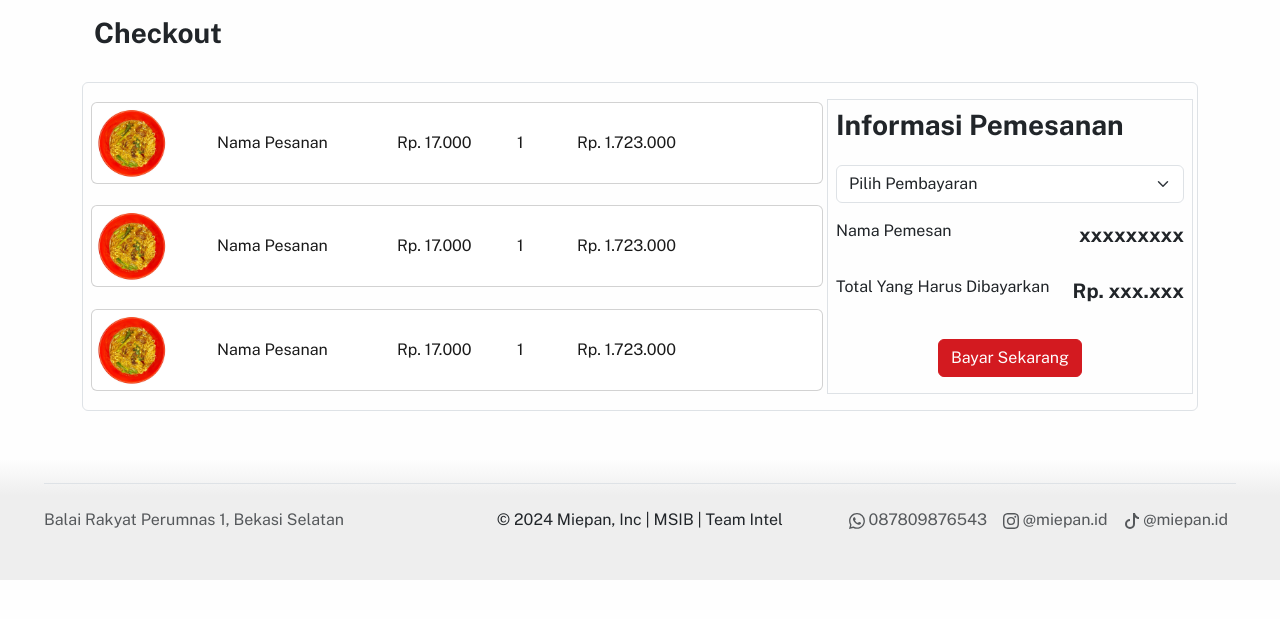
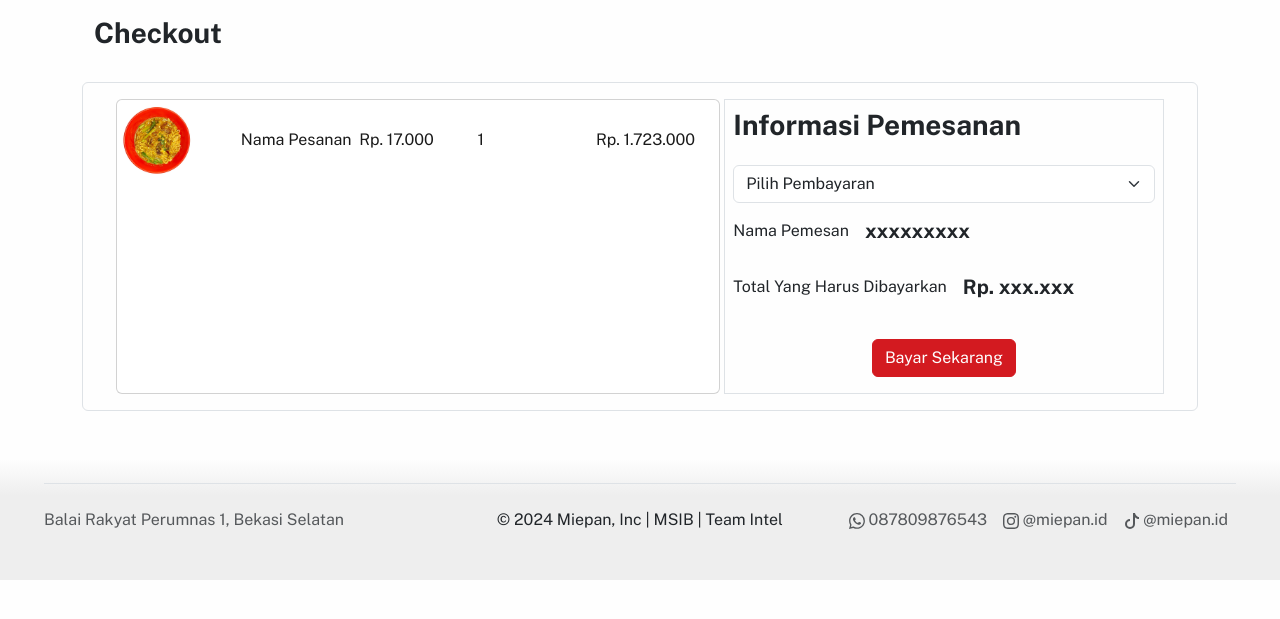
Before and after one commit to ajiangriawan/Miepan, a Flask app: page /checkout in a window 1280 px wide. Shown: the part 80-699 px from the top of the page. Run offline with Flask 3, Linux system fonts and the light colour scheme.

Commit message:
FE Css-01

```diff
--- a/static/assets/css/style.css
+++ b/static/assets/css/style.css
@@ -255,6 +255,18 @@ section {
   cursor: pointer;
 }
 
+#profil {
+  width: 50%;
+}
+
+#checkout-menu {
+  width: 55%;
+}
+
+#checkout-total {
+  width: 40%;
+}
+
 footer {
   padding: 0 44px 0 44px;
   width: 100%;
@@ -289,4 +301,12 @@ footer {
   #container-card {
     justify-content: center;
   }
+
+  #profil {
+    width: 90%;
+  }
+
+  #checkout-total, #checkout-menu{
+    width: 100%;
+  }
 }
--- a/templates/checkout.html
+++ b/templates/checkout.html
@@ -12,47 +12,23 @@ Dashboard
         <h3>Checkout</h3>
         <br>
     </div>
-    <div class="text-center border p-2 rounded d-flex flex-row gap-1">
-        <div class="col-8 text-start mt-2 mb-2 d-flex flex-wrap grid gap-3" id="container-card">
+    <div class="text-center border p-2 rounded d-flex flex-wrap flex-row gap-1 justify-content-center" id="checkout-menu" style="width: 100%;">
+        <div class="text-start mt-2 mb-2 d-flex flex-wrap grid gap-3" id="checkout-menu">
             <div class="card" style="width: 100%;">
                 <a href="/detail_menu" class="g-0 align-items-center d-flex flex-wrap text-start" id="card-keranjang">
-                    <div class="col-2">
+                    <div class="col">
                         <img src="../static/assets/img/k.jpg" class="img-fluid rounded-start" alt="..."
                             style="max-width: 70px;">
                     </div>
-                    <div class="col-3 d-flex flex-wrap">Nama Pesanan</div>
-                    <div class="col-2 d-flex flex-wrap">Rp. 17.000</div>
-                    <div class="col-1 d-flex flex-wrap align-items-center">1</div>
-                    <div class="col-2 d-flex flex-wrap">Rp. 1.723.000</div>
-                </a>
-            </div>
-            <div class="card" style="width: 100%;">
-                <a href="/detail_menu" class="g-0 align-items-center d-flex flex-wrap text-start" id="card-keranjang">
-                    <div class="col-2">
-                        <img src="../static/assets/img/k.jpg" class="img-fluid rounded-start" alt="..."
-                            style="max-width: 70px;">
-                    </div>
-                    <div class="col-3 d-flex flex-wrap">Nama Pesanan</div>
-                    <div class="col-2 d-flex flex-wrap">Rp. 17.000</div>
-                    <div class="col-1 d-flex flex-wrap align-items-center">1</div>
-                    <div class="col-2 d-flex flex-wrap">Rp. 1.723.000</div>
-                </a>
-            </div>
-            <div class="card" style="width: 100%;">
-                <a href="/detail_menu" class="g-0 align-items-center d-flex flex-wrap text-start" id="card-keranjang">
-                    <div class="col-2">
-                        <img src="../static/assets/img/k.jpg" class="img-fluid rounded-start" alt="..."
-                            style="max-width: 70px;">
-                    </div>
-                    <div class="col-3 d-flex flex-wrap">Nama Pesanan</div>
-                    <div class="col-2 d-flex flex-wrap">Rp. 17.000</div>
-                    <div class="col-1 d-flex flex-wrap align-items-center">1</div>
-                    <div class="col-2 d-flex flex-wrap">Rp. 1.723.000</div>
+                    <div class="col d-flex flex-wrap">Nama Pesanan</div>
+                    <div class="col d-flex flex-wrap">Rp. 17.000</div>
+                    <div class="col d-flex flex-wrap align-items-center">1</div>
+                    <div class="col d-flex flex-wrap">Rp. 1.723.000</div>
                 </a>
             </div>
         </div>
 
-        <div class="col-4 p-2 text-start mt-2 mb-2 d-flex flex-wrap grid gap-3 border" id="container-card">
+        <div class="p-2 text-start mt-2 mb-2 d-flex flex-wrap grid gap-3 border" id="checkout-total">
             <h3>Informasi Pemesanan</h3>
             <select class="form-select" aria-label="Pilih Metode Pembayaran">
                 <option selected>Pilih Pembayaran</option>
--- a/templates/pembayaran.html
+++ b/templates/pembayaran.html
@@ -12,7 +12,7 @@ Dashboard
         <h3>Pembayaran</h3>
         <br>
     </div>
-    <div class="card border p-2" style="width: 80%;" data-status="belum-dibayar">
+    <div class="card border p-2" style="width: 80%;">
         <div class="row g-0 align-items-center justify-content-center">
             <div class="col-md-4">
                 <img src="../static/assets/img/barcode.png" class="img-fluid rounded-start" alt="barcode">
--- a/templates/profil.html
+++ b/templates/profil.html
@@ -17,7 +17,7 @@ Dashboard
     </div>
 </section>
 
-<div class="container text-center mb-5 border rounded" style="width: 50%;">
+<div class="container text-center mb-5 border rounded" id="profil">
     <div class="text-start mb-2 d-flex flex-wrap flex-column grid gap-3 p-2" id="container-card">
         <img src="../static/profile_pic/testimonials-2.jpg" class="img-fluid rounded-start" alt="name"
             style="width: 10rem;">
--- a/templates/register.html
+++ b/templates/register.html
@@ -45,9 +45,8 @@ Dashboard
                                     </div>
 
                                     <div class="text-center pt-1 mb-5 pb-1">
-                                        <button data-mdb-button-init data-mdb-ripple-init
-                                            class="btn btn-primary btn-block fa-lg gradient-custom-2 mb-3"
-                                            type="button">Daftar</button>
+                                        <button class="btn btn-primary mb-3"
+                                            type="submit">Daftar</button>
                                     </div>
 
                                     <div class="d-flex align-items-center justify-content-center pb-4">
```
